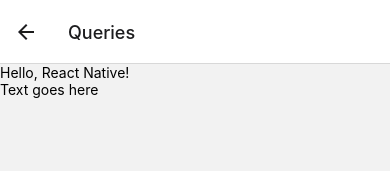
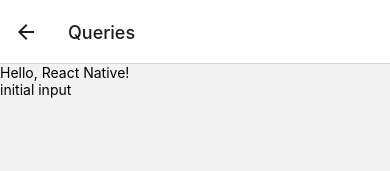
Before and after one commit to CodingItWrong/rn-testing-recipes, a React Native app: screen /Queries in a window 390 px wide. Shown: the top 171 px of the page. Built offline with nearby package versions, Linux system fonts and the light colour scheme.

Commit message:
Test input

```diff
--- a/src/QueriesScreen/QueriesScreen.js
+++ b/src/QueriesScreen/QueriesScreen.js
@@ -1,10 +1,17 @@
+import {useState} from 'react';
 import {Text, TextInput} from 'react-native';
 
 export default function QueriesScreen() {
+  const [inputText, setInputText] = useState('initial input');
+
   return (
     <>
       <Text>Hello, React Native!</Text>
-      <TextInput placeholder="Text goes here" />
+      <TextInput
+        placeholder="Text goes here"
+        value={inputText}
+        onChangeText={setInputText}
+      />
     </>
   );
 }
```
Also changed, not shown: 1 other file (tests, documents, lock files or other folders).
